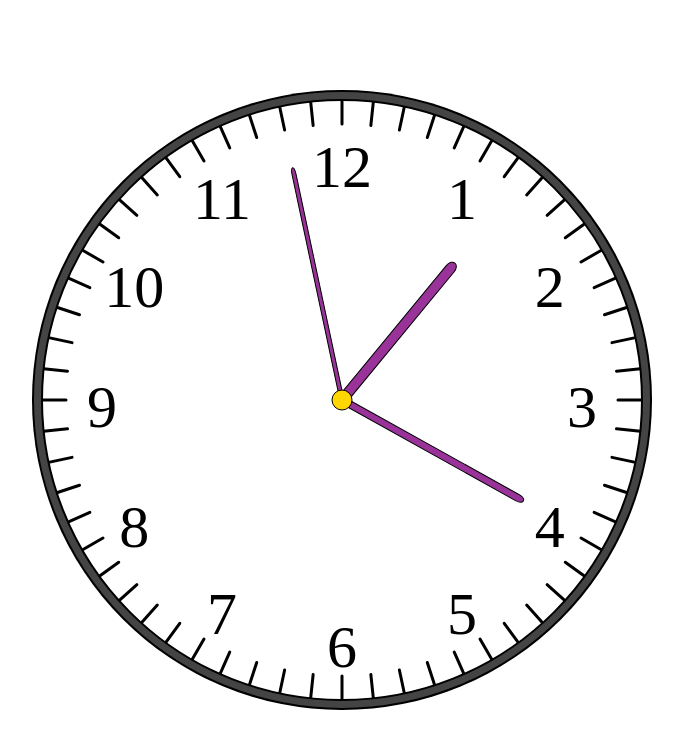
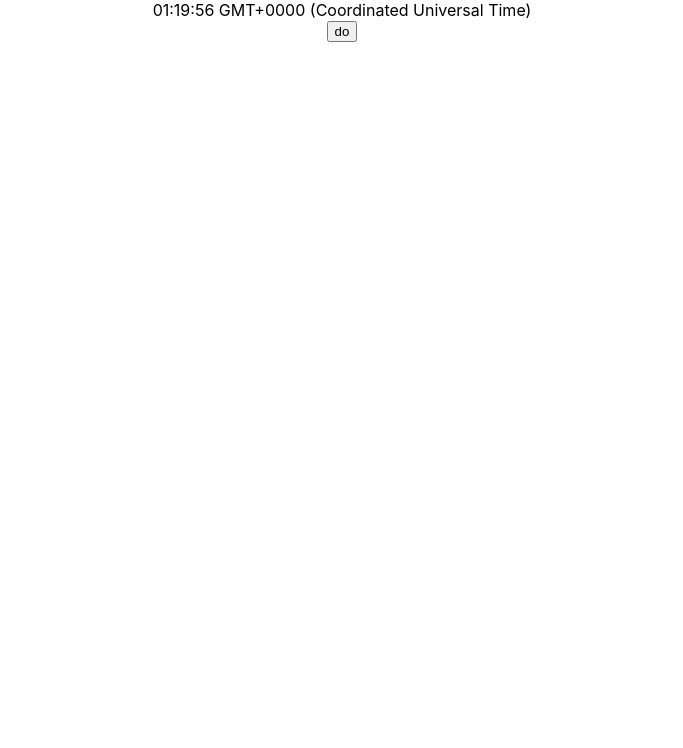
Before and after one commit to yusaira-khan/clock, a React (Create React App) app: page / in a window 1280 px wide. Shown: the top 748 px of the page, without its empty margins (298-981 px from the left). Built offline with nearby package versions, Linux system fonts and the light colour scheme.

Commit message:
playing with tones

```diff
--- a/package.json
+++ b/package.json
@@ -13,6 +13,7 @@
     "react": "^18.2.0",
     "react-dom": "^18.2.0",
     "react-scripts": "5.0.1",
+    "tone": "^14.7.77",
     "typescript": "^4.4.2",
     "web-vitals": "^2.1.0"
   },
--- a/src/App.tsx
+++ b/src/App.tsx
@@ -1,7 +1,53 @@
 import './App.css';
-import Clock from "./Clock";
+import {useTime} from "./Clock";
+import {
+  Synth,
+  MetalSynth,
+  MembraneSynth,
+  FMSynth,
+  PluckSynth,
+  DuoSynth
+} from "tone";
+import {
+  useEffect,
+  useRef
+} from "react";
 function App() {
-  return <div className="App"> <Clock/> </div>
+
+  return <div className="App"> <ToneTest/><SynthTest/> </div>
+}
+
+function  ToneTest(){
+  const time = useTime(1)
+  return <div>{time.toTimeString()}</div>
+}
+
+function useSynth( ): MetalSynth {
+  const synth = useRef<MetalSynth>(new MetalSynth(
+      {harmonicity: 12,
+      resonance: 800,
+      modulationIndex: 20,
+      envelope: {
+    decay: 0.4,
+  },
+  volume: -15} ).toDestination()) ;
+
+  return synth.current;
+}
+
+
+
+function SynthTest() {
+  const synth = useSynth();
+  const handleClick = () => synth.triggerAttackRelease("C4","1n");
+
+  return (
+      <div>
+        <button onClick={handleClick}>
+          do
+        </button>
+      </div>
+  );
 }
 
 
--- a/src/Clock.tsx
+++ b/src/Clock.tsx
@@ -14,7 +14,7 @@
                     delay*1000);
             return () => clearInterval(intervalId);// clear interval on re-render to avoid memory leaks
            },
-     [currentTime]);
+     [currentTime,delay]);
     return currentTime
 }
 
```
Also changed, not shown: 1 other file (tests, documents, lock files or other folders).
